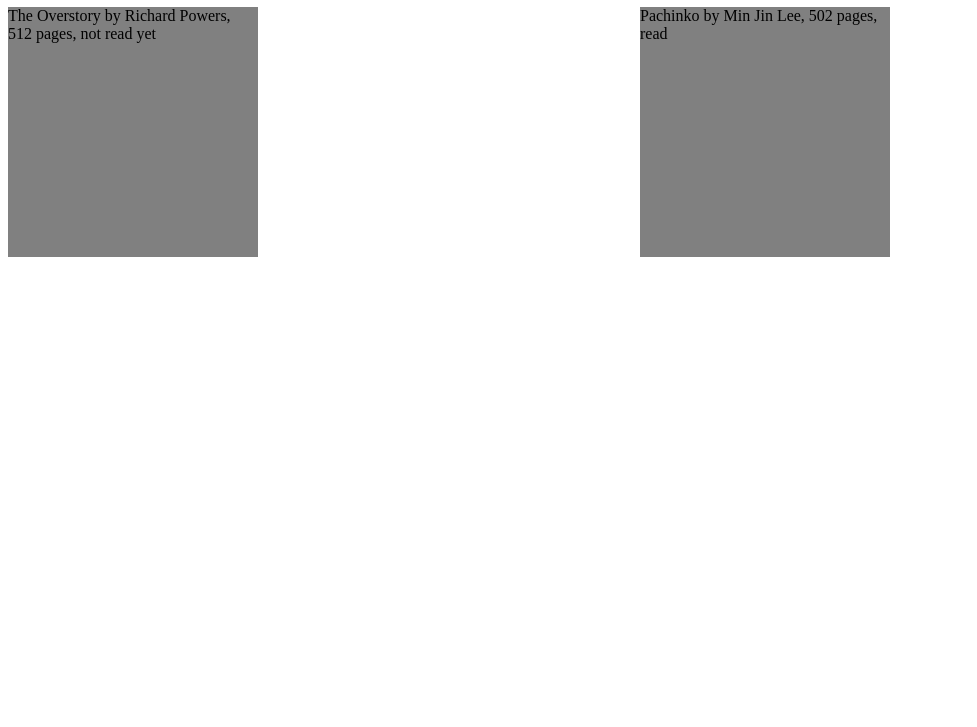
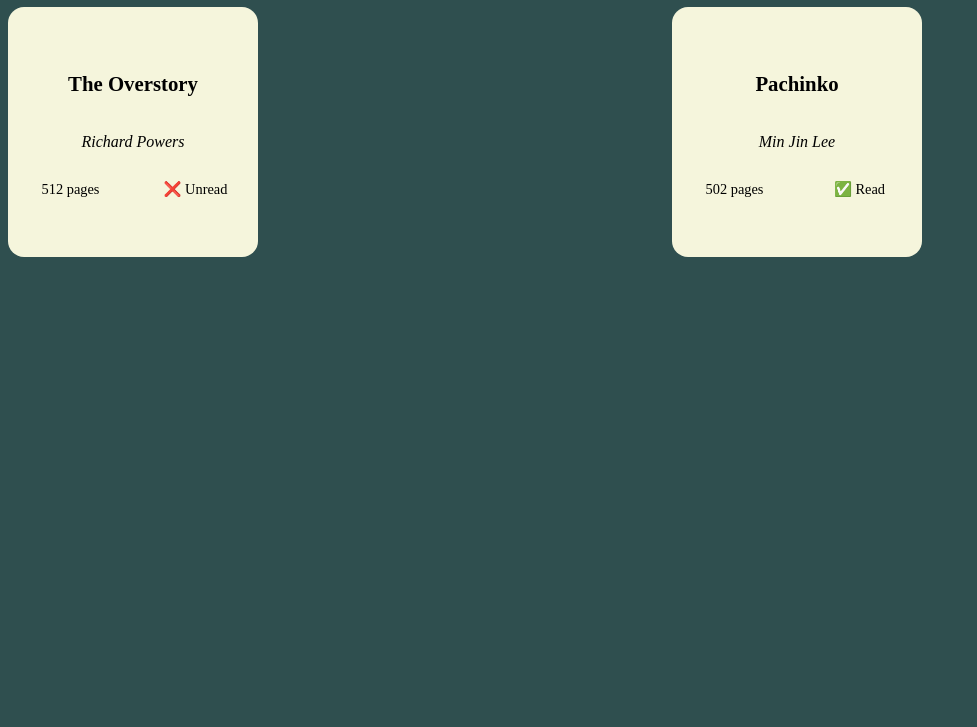
Before and after one commit to oaktec/odin-library, a website: page index.html in a window 1280 px wide. Shown: the part 73-800 px from the top of the page, without its empty margins (0-977 px from the left). Drawn offline with Linux system fonts and the light colour scheme.

Commit message:
Improve display of books

```diff
--- a/javascript.js
+++ b/javascript.js
@@ -18,11 +18,35 @@ function addBookToLibrary(title, author, pages, read) {
 
 function printLibrary() {
   myLibrary.forEach((book) => {
-    const newBook = document.createElement("div");
-    newBook.classList.add("card");
-    newBook.textContent = book.info();
-    libraryWrapper.append(newBook);
+    generateBookDiv(book);
   });
+}
+
+function generateBookDiv(book) {
+  const newBook = document.createElement("div");
+  newBook.classList.add("card");
+
+  libraryWrapper.append(newBook);
+
+  const title = document.createElement("p");
+  title.textContent = book.title;
+  title.classList.add("title");
+  newBook.append(title);
+
+  const author = document.createElement("p");
+  author.textContent = book.author;
+  author.classList.add("author");
+  newBook.append(author);
+
+  const pages = document.createElement("p");
+  pages.textContent = `${book.pages} pages`;
+  pages.classList.add("pages");
+  newBook.append(pages);
+
+  const read = document.createElement("p");
+  read.textContent = book.read ? `✅ Read` : "❌ Unread";
+  read.classList.add("read");
+  newBook.append(read);
 }
 
 addBookToLibrary("The Overstory", "Richard Powers", 512, false);
--- a/style.css
+++ b/style.css
@@ -1,10 +1,39 @@
+body {
+  background-color: darkslategray;
+  color: orange;
+}
+
 .library-wrapper {
   display: grid;
   grid-template-columns: repeat(auto-fit, minmax(250px, 1fr));
+  gap: 64px;
 }
 
 .card {
-  background-color: gray;
+  background-color: beige;
   height: 250px;
   width: 250px;
+  border-radius: 16px;
+  color: black;
+
+  display: grid;
+  grid-template-columns: repeat(2, 1fr);
+  justify-items: center;
+  align-content: center;
 }
+
+.title {
+  font-weight: bold;
+  font-size: 1.3rem;
+  grid-area: 1 / 1 / 2 / 3;
+}
+
+.author {
+  font-style: italic;
+  grid-area: 2/ 1 / 3 / 3;
+}
+
+.pages,
+.read {
+  font-size: 0.9rem;
+}
```
